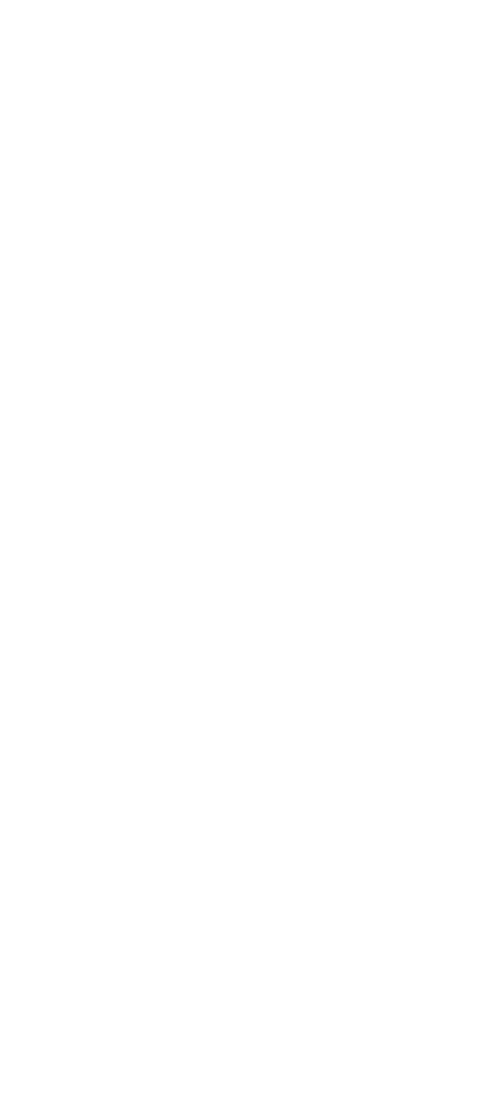
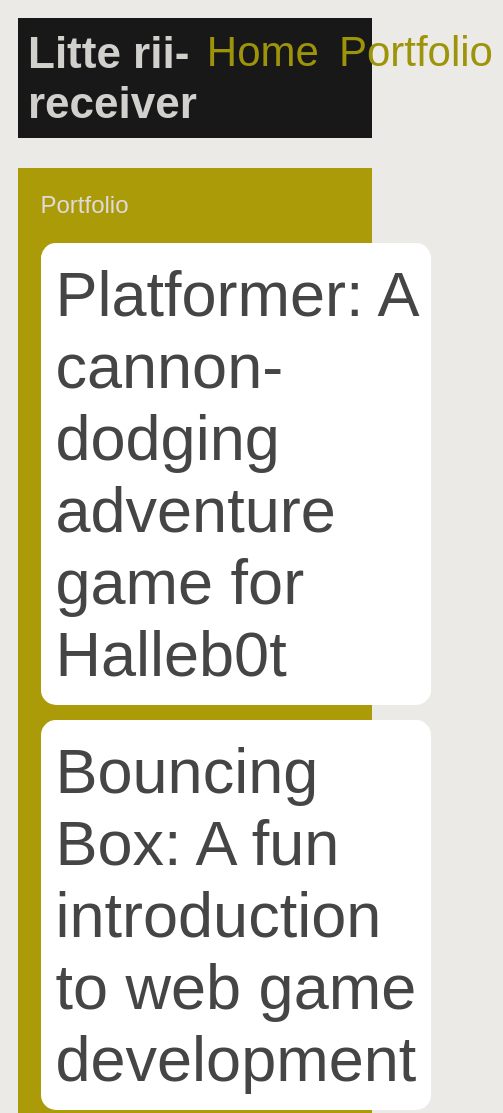
Before and after one commit to ECroom1/ECroom1.github.io, a plain HTML site: page portfolio.html in a window 390 px wide. Shown: the top 1113 px of the page, 503 px wide, since content can reach past the window. Before the commit the page ends 844 px from the top, so only its background shows below. Drawn offline with Linux system fonts and the light colour scheme.

Commit message:
add portfolio page to website

```diff
--- a/portfolio.html
+++ b/portfolio.html
@@ -0,0 +1,40 @@
+<!DOCTYPE html>
+<html>
+    <head>
+        <title> Little rii-receiver</title>
+        <link rel="stylesheet" href="style.css"/>
+    </head>
+
+    <body>
+        <!-- All content goes here -->
+        <div id="all-contents">
+            <nav>
+                <h1> Litte rii-receiver </h1>
+                <ul id="nav-ul">
+                    <li class="nav-li">
+                        <a href="index.html">Home</a>
+                    </li>
+                    <li class="nav-li">
+                <a href="portfolio.html">Portfolio</a>
+                </li>
+                </ul>
+             </nav>
+                <main>
+            <div class="content"
+                    <h1>Portfolio</h1>
+            <ul id="portfolio">
+            <li>
+      <a href="fsd-projects/platformer/">Platformer: A cannon-dodging adventure game for Halleb0t</a>
+       </li>
+          <li>
+       <a href="fsd-projects/bouncing-box/">Bouncing Box: A fun introduction to web game development</a>
+       </li>
+            <li>
+      <a href="fsd-projects/circularity/">Circularity: A poetic motion experiment with circles</a>
+       </li>
+             </ul>
+        </div>
+            </main>
+        </div>
+    </body>
+</html>
--- a/style.css
+++ b/style.css
@@ -92,3 +92,79 @@
 a {
   color: #9e9409;
 }
+
+/* Portfolio styles */
+.content h1 {
+  color: black;
+}
+
+#portfolio {
+  list-style-type: none;
+  padding-left: 0;
+}
+
+#portfolio li {
+  background: #fff;
+  padding: 10px;
+  border-radius: 10px;
+  margin-bottom: 10px;
+}
+
+#portfolio li:hover {
+  background: #eee;
+}
+
+#portfolio a {
+  text-decoration: none;
+  color: #454545;
+}
+
+/* responsive web design */
+@media screen and (min-width: 120px) and (max-width: 1080px) {
+  main {
+    height: 100ch;
+    zoom: 1.5;
+    display: grid;
+  }
+
+  h1 {
+    font-size: 44px;
+  }
+
+  h2 {
+    font-size: 42px;
+  }
+
+  h3 {
+    font-size: 36px;
+  }
+
+  #all-contents {
+    height: 100ch;
+    margin: none;
+  }
+
+  a {
+    font-size: 42px;
+  }
+
+  .sidebar {
+    margin-right: 0px;
+    justify-content: center;
+    align-items: center;
+  }
+
+  .sidebar-img {
+    width: 100%;
+  }
+
+  p,
+  li {
+    font-size: 24px;
+  }
+
+  .content {
+    align-content: center;
+    justify-content: center;
+  }
+}
```
